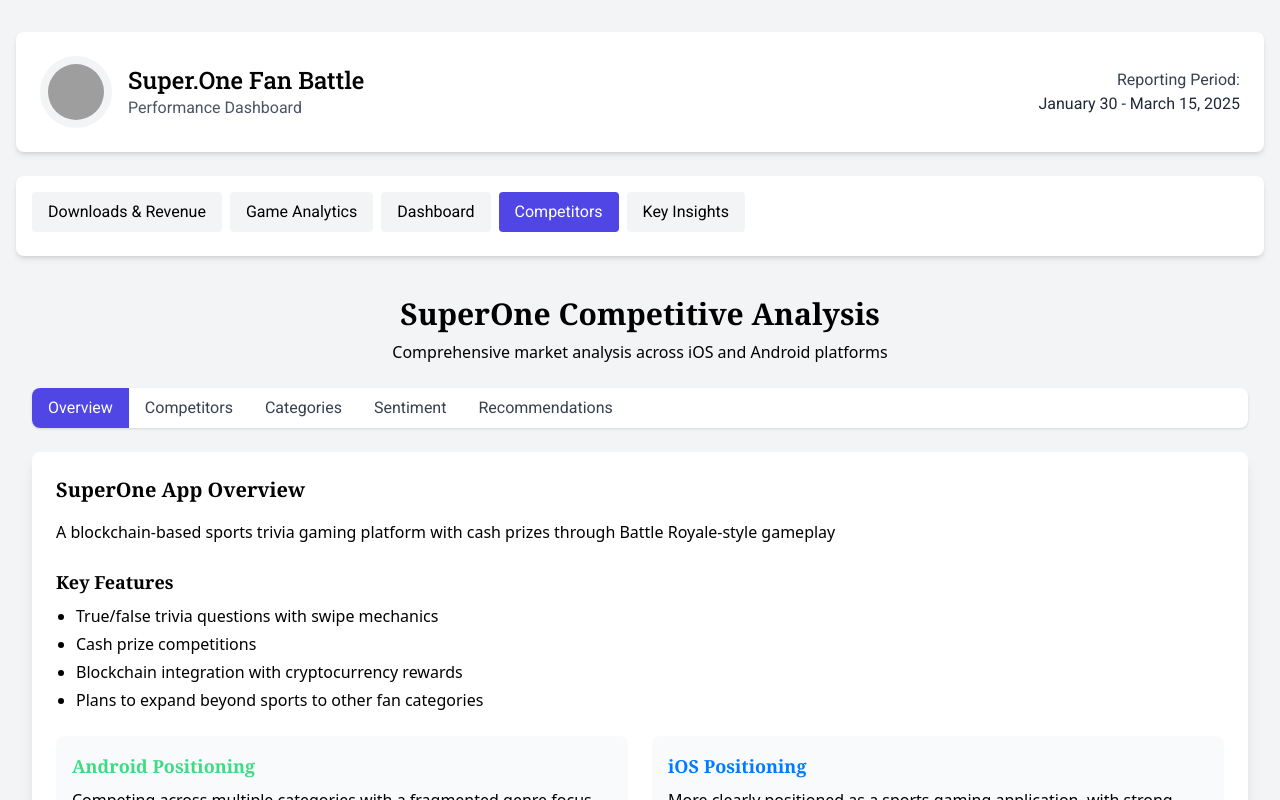
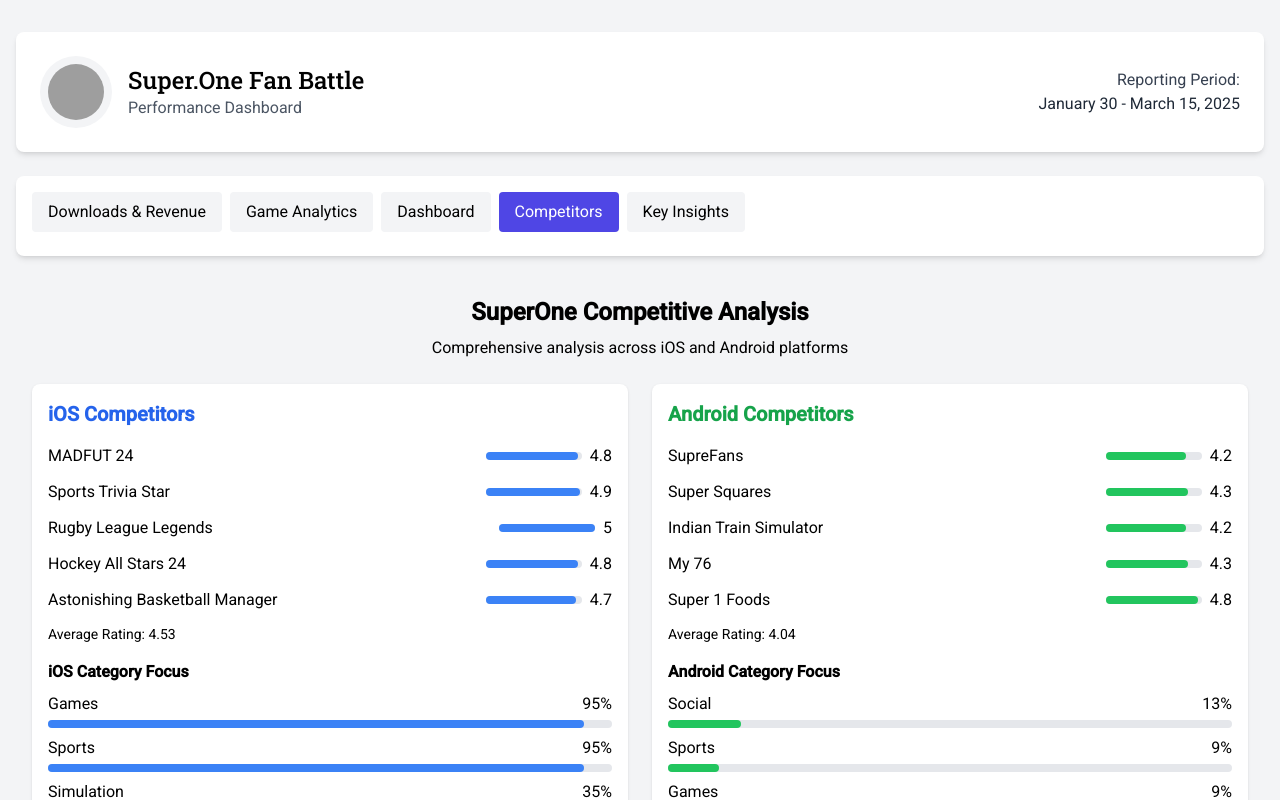
Before and after one commit to robertredbox/RBM_SuperOne_Dashboard_170325, a React (Create React App) app: page / in a window 1280 px wide. Both pictures are taken after a click on the button "Competitors". Shown: the top 800 px of the page. Built offline with nearby package versions, Linux system fonts and the light colour scheme; grey boxes are pictures that could not be loaded.

Commit message:
Create much simpler CompetitiveAnalysis component to fix Vercel deployment errors

```diff
--- a/src/components/CompetitiveAnalysis.js
+++ b/src/components/CompetitiveAnalysis.js
@@ -1,26 +1,7 @@
-import React, { useState } from 'react';
+import React from 'react';
 
 const CompetitiveAnalysis = () => {
-  const [activeTab, setActiveTab] = useState('overview');
-  const [platform, setPlatform] = useState('both');
-
-  // Define platform colors
-  const androidColor = '#3DDC84';
-  const iosColor = '#007AFF';
-
-  // Summary data for the app
-  const appSummary = {
-    name: "SuperOne",
-    description: "A blockchain-based sports trivia gaming platform with cash prizes through Battle Royale-style gameplay",
-    keyFeatures: [
-      "True/false trivia questions with swipe mechanics",
-      "Cash prize competitions",
-      "Blockchain integration with cryptocurrency rewards",
-      "Plans to expand beyond sports to other fan categories"
-    ]
-  };
-
-  // Competitor ratings data
+  // Simple data structures for the competitive analysis
   const iosRatings = [
     { name: 'MADFUT 24', rating: 4.8 },
     { name: 'Sports Trivia Star', rating: 4.9 },
@@ -37,7 +18,6 @@
     { name: 'Super 1 Foods', rating: 4.8 }
   ];
 
-  // Category data
   const iosCategories = [
     { name: 'Games', percentage: 95 },
     { name: 'Sports', percentage: 95 },
@@ -52,380 +32,183 @@
     { name: 'Entertainment', percentage: 9 }
   ];
 
-  // User sentiment data
-  const userSentiment = {
-    ios: {
-      positive: [
+  const positiveAndroid = [
+    "Instant payment of winnings to wallet",
+    "Improving app quality with updates",
+    "Visually appealing graphics and user interface",
+    "Exciting gameplay combining sports knowledge and earning potential"
+  ];
+
+  const negativeAndroid = [
+    "Historical login/technical issues",
+    "Some allegations of being a 'scam'",
+    "Token/cryptocurrency issues (disappeared tokens)",
+    "Long development cycle with delayed feature releases"
+  ];
+
+  const positiveIos = [
     "Simple and intuitive gameplay",
     "Attractive visual design",
     "Sports trivia content quality",
     "Cash prize incentives"
-      ],
-      negative: [
+  ];
+
+  const negativeIos = [
     "Limited iOS-specific user feedback available",
     "Competition from higher-rated sports trivia games",
     "Potential crypto-skepticism from mainstream audience"
-      ]
-    },
-    android: {
-      positive: [
-        "Instant payment of winnings to wallet",
-        "Improving app quality with updates",
-        "Visually appealing graphics and user interface",
-        "Exciting gameplay combining sports knowledge and earning potential"
-      ],
-      negative: [
-        "Historical login/technical issues",
-        "Some allegations of being a 'scam'",
-        "Token/cryptocurrency issues (disappeared tokens)",
-        "Long development cycle with delayed feature releases"
-      ]
-    }
-  };
+  ];
 
-  // Recommendations
   const recommendations = [
-    {
-      title: "Platform Optimization",
-      items: [
-        "Prioritize iOS development to compete in the defined sports gaming category",
-        "Maintain Android presence for broader market reach",
-        "Harmonize feature parity across both platforms"
-      ]
-    },
-    {
-      title: "Feature Enhancement",
-      items: [
+    "Prioritize iOS development to compete in the sports gaming category",
     "Address technical issues and stability concerns",
     "Ensure transparency with cryptocurrency/token features",
-        "Expand sports coverage beyond football to compete with multi-sport offerings"
-      ]
-    }
+    "Expand sports coverage beyond football to compete with multi-sport offerings",
+    "Consider premium features similar to iOS competitors"
   ];
 
-  // Tab rendering functions
-  const renderOverviewTab = () => (
-    <div className="bg-white rounded-lg shadow-lg p-6">
-      <h2 className="text-xl font-bold mb-4 font-serif">SuperOne App Overview</h2>
-      <p className="mb-4 font-sans">{appSummary.description}</p>
-
-      <h3 className="text-lg font-semibold mt-6 mb-2 font-serif">Key Features</h3>
-      <ul className="list-disc pl-5 space-y-1 font-sans">
-        {appSummary.keyFeatures.map((feature, index) => (
-          <li key={index}>{feature}</li>
-        ))}
-      </ul>
-
-      <div className="grid grid-cols-1 md:grid-cols-2 gap-6 mt-6">
-        <div className="bg-gray-50 rounded-lg p-4">
-          <h3 className="text-lg font-semibold mb-2 font-serif" style={{color: androidColor}}>Android Positioning</h3>
-          <p className="font-sans">Competing across multiple categories with a fragmented genre focus. SuperOne's identity is less clearly defined on Android.</p>
+  return (
+    <div className="bg-gray-100 p-4">
+      <div className="text-center mb-6">
+        <h1 className="text-2xl font-bold mb-2">SuperOne Competitive Analysis</h1>
+        <p>Comprehensive analysis across iOS and Android platforms</p>
       </div>
 
-        <div className="bg-gray-50 rounded-lg p-4">
-          <h3 className="text-lg font-semibold mb-2 font-serif" style={{color: iosColor}}>iOS Positioning</h3>
-          <p className="font-sans">More clearly positioned as a sports gaming application, with strong category focus consistency among competitors.</p>
-        </div>
-      </div>
-    </div>
-  );
-
-  const renderCompetitorsTab = () => (
-    <div className="bg-white rounded-lg shadow-lg p-6">
-      <h2 className="text-xl font-bold mb-4 font-serif">Top Competitors</h2>
-
-      <div className="flex space-x-4 mb-6">
-        <button
-          className={`px-3 py-1 rounded-lg ${platform === 'android' ? 'bg-green-600 text-white' : 'bg-gray-100'}`}
-          onClick={() => setPlatform('android')}
-        >
-          Android
-        </button>
-        <button
-          className={`px-3 py-1 rounded-lg ${platform === 'ios' ? 'bg-blue-600 text-white' : 'bg-gray-100'}`}
-          onClick={() => setPlatform('ios')}
-        >
-          iOS
-        </button>
-        <button
-          className={`px-3 py-1 rounded-lg ${platform === 'both' ? 'bg-purple-600 text-white' : 'bg-gray-100'}`}
-          onClick={() => setPlatform('both')}
-        >
-          Both
-        </button>
-      </div>
-
-      <div className="grid grid-cols-1 md:grid-cols-2 gap-6">
-        {(platform === 'android' || platform === 'both') && (
-          <div>
-            <h3 className="text-lg font-semibold mb-3 font-serif" style={{color: androidColor}}>Android Top Competitors</h3>
+      <div className="grid grid-cols-1 lg:grid-cols-2 gap-6 mb-6">
+        {/* iOS Competitors Analysis */}
+        <div className="bg-white rounded-lg shadow p-4">
+          <h2 className="text-xl font-bold mb-4 text-blue-600">iOS Competitors</h2>
           <div className="space-y-3">
-              {androidRatings.map((competitor, index) => (
+            {iosRatings.map((competitor, index) => (
               <div key={index} className="flex justify-between items-center">
-                  <span className="font-sans">{competitor.name}</span>
+                <span>{competitor.name}</span>
                 <div className="flex items-center">
                   <div className="w-24 bg-gray-200 rounded-full h-2 mr-2">
-                      <div className="bg-green-500 h-2 rounded-full" style={{ width: `${(competitor.rating/5)*100}%` }}></div>
+                    <div className="bg-blue-500 h-2 rounded-full" style={{width: `${competitor.rating * 20}%`}}></div>
                   </div>
-                    <span className="font-sans">{competitor.rating}</span>
+                  <span>{competitor.rating}</span>
                 </div>
               </div>
             ))}
           </div>
-            <p className="mt-3 text-sm font-sans">Average Rating: 4.04</p>
-          </div>
-        )}
+          <p className="mt-3 text-sm">Average Rating: 4.53</p>
 
-        {(platform === 'ios' || platform === 'both') && (
-          <div>
-            <h3 className="text-lg font-semibold mb-3 font-serif" style={{color: iosColor}}>iOS Top Competitors</h3>
-            <div className="space-y-3">
-              {iosRatings.map((competitor, index) => (
-                <div key={index} className="flex justify-between items-center">
-                  <span className="font-sans">{competitor.name}</span>
-                  <div className="flex items-center">
-                    <div className="w-24 bg-gray-200 rounded-full h-2 mr-2">
-                      <div className="bg-blue-500 h-2 rounded-full" style={{ width: `${(competitor.rating/5)*100}%` }}></div>
-                    </div>
-                    <span className="font-sans">{competitor.rating}</span>
-                  </div>
-                </div>
-              ))}
-            </div>
-            <p className="mt-3 text-sm font-sans">Average Rating: 4.53</p>
-          </div>
-        )}
-      </div>
-
-      <div className="mt-6 bg-gray-50 p-4 rounded-lg">
-        <h3 className="text-lg font-semibold mb-2 font-serif">Key Insights</h3>
-        <ul className="list-disc pl-5 space-y-1 font-sans">
-          <li>iOS competitors have higher average ratings (4.53 vs 4.04)</li>
-          <li>Android has 100% free apps while iOS has 30% paid apps</li>
-          <li>iOS competition is more focused in the sports/games categories</li>
-        </ul>
-      </div>
-    </div>
-  );
-
-  const renderCategoriesTab = () => (
-    <div className="bg-white rounded-lg shadow-lg p-6">
-      <h2 className="text-xl font-bold mb-4 font-serif">Category Analysis</h2>
-
-      <div className="flex space-x-4 mb-6">
-        <button
-          className={`px-3 py-1 rounded-lg ${platform === 'android' ? 'bg-green-600 text-white' : 'bg-gray-100'}`}
-          onClick={() => setPlatform('android')}
-        >
-          Android
-        </button>
-        <button
-          className={`px-3 py-1 rounded-lg ${platform === 'ios' ? 'bg-blue-600 text-white' : 'bg-gray-100'}`}
-          onClick={() => setPlatform('ios')}
-        >
-          iOS
-        </button>
-        <button
-          className={`px-3 py-1 rounded-lg ${platform === 'both' ? 'bg-purple-600 text-white' : 'bg-gray-100'}`}
-          onClick={() => setPlatform('both')}
-        >
-          Both
-        </button>
-      </div>
-
-      <div className="grid grid-cols-1 md:grid-cols-2 gap-6">
-        {(platform === 'android' || platform === 'both') && (
-          <div>
-            <h3 className="text-lg font-semibold mb-3 font-serif" style={{color: androidColor}}>Android Categories</h3>
-            <div className="space-y-3">
-              {androidCategories.map((category, index) => (
+          <h3 className="font-bold mt-4 mb-2">iOS Category Focus</h3>
+          <div className="space-y-2">
+            {iosCategories.map((category, index) => (
               <div key={index}>
                 <div className="flex justify-between">
-                    <span className="font-sans">{category.name}</span>
-                    <span className="font-sans">{category.percentage}%</span>
+                  <span>{category.name}</span>
+                  <span>{category.percentage}%</span>
                 </div>
                 <div className="w-full bg-gray-200 rounded-full h-2 mt-1">
-                    <div className="bg-green-500 h-2 rounded-full" style={{ width: `${category.percentage}%` }}></div>
+                  <div className="bg-blue-500 h-2 rounded-full" style={{width: `${category.percentage}%`}}></div>
                 </div>
               </div>
             ))}
           </div>
         </div>
-        )}
 
-        {(platform === 'ios' || platform === 'both') && (
-          <div>
-            <h3 className="text-lg font-semibold mb-3 font-serif" style={{color: iosColor}}>iOS Categories</h3>
+        {/* Android Competitors Analysis */}
+        <div className="bg-white rounded-lg shadow p-4">
+          <h2 className="text-xl font-bold mb-4 text-green-600">Android Competitors</h2>
           <div className="space-y-3">
-              {iosCategories.map((category, index) => (
+            {androidRatings.map((competitor, index) => (
+              <div key={index} className="flex justify-between items-center">
+                <span>{competitor.name}</span>
+                <div className="flex items-center">
+                  <div className="w-24 bg-gray-200 rounded-full h-2 mr-2">
+                    <div className="bg-green-500 h-2 rounded-full" style={{width: `${competitor.rating * 20}%`}}></div>
+                  </div>
+                  <span>{competitor.rating}</span>
+                </div>
+              </div>
+            ))}
+          </div>
+          <p className="mt-3 text-sm">Average Rating: 4.04</p>
+
+          <h3 className="font-bold mt-4 mb-2">Android Category Focus</h3>
+          <div className="space-y-2">
+            {androidCategories.map((category, index) => (
               <div key={index}>
                 <div className="flex justify-between">
-                    <span className="font-sans">{category.name}</span>
-                    <span className="font-sans">{category.percentage}%</span>
+                  <span>{category.name}</span>
+                  <span>{category.percentage}%</span>
                 </div>
                 <div className="w-full bg-gray-200 rounded-full h-2 mt-1">
-                    <div className="bg-blue-500 h-2 rounded-full" style={{ width: `${category.percentage}%` }}></div>
+                  <div className="bg-green-500 h-2 rounded-full" style={{width: `${category.percentage}%`}}></div>
                 </div>
               </div>
             ))}
           </div>
         </div>
-        )}
-      </div>
-    </div>
-  );
-
-  const renderSentimentTab = () => (
-    <div className="bg-white rounded-lg shadow-lg p-6">
-      <h2 className="text-xl font-bold mb-4 font-serif">User Sentiment</h2>
-
-      <div className="flex space-x-4 mb-6">
-        <button
-          className={`px-3 py-1 rounded-lg ${platform === 'android' ? 'bg-green-600 text-white' : 'bg-gray-100'}`}
-          onClick={() => setPlatform('android')}
-        >
-          Android
-        </button>
-        <button
-          className={`px-3 py-1 rounded-lg ${platform === 'ios' ? 'bg-blue-600 text-white' : 'bg-gray-100'}`}
-          onClick={() => setPlatform('ios')}
-        >
-          iOS
-        </button>
-        <button
-          className={`px-3 py-1 rounded-lg ${platform === 'both' ? 'bg-purple-600 text-white' : 'bg-gray-100'}`}
-          onClick={() => setPlatform('both')}
-        >
-          Both
-        </button>
       </div>
 
-      <div className="grid grid-cols-1 md:grid-cols-2 gap-6">
-        {(platform === 'android' || platform === 'both') && (
-          <div>
-            <h3 className="text-lg font-semibold mb-3 font-serif" style={{color: androidColor}}>Android User Sentiment</h3>
+      <div className="grid grid-cols-1 lg:grid-cols-2 gap-6 mb-6">
+        {/* iOS User Sentiment */}
+        <div className="bg-white rounded-lg shadow p-4">
+          <h2 className="text-xl font-bold mb-4 text-blue-600">iOS User Sentiment</h2>
 
           <div className="bg-green-50 p-3 rounded-lg mb-4">
-              <h4 className="font-medium mb-2 font-serif">Positive Feedback</h4>
-              <ul className="list-disc pl-5 space-y-1 font-sans">
-                {userSentiment.android.positive.map((item, index) => (
+            <h3 className="font-bold mb-2">Positive Feedback</h3>
+            <ul className="list-disc pl-5 space-y-1">
+              {positiveIos.map((item, index) => (
                 <li key={index}>{item}</li>
               ))}
             </ul>
           </div>
 
           <div className="bg-red-50 p-3 rounded-lg">
-              <h4 className="font-medium mb-2 font-serif">Negative Feedback</h4>
-              <ul className="list-disc pl-5 space-y-1 font-sans">
-                {userSentiment.android.negative.map((item, index) => (
+            <h3 className="font-bold mb-2">Negative Feedback</h3>
+            <ul className="list-disc pl-5 space-y-1">
+              {negativeIos.map((item, index) => (
                 <li key={index}>{item}</li>
               ))}
             </ul>
           </div>
         </div>
-        )}
 
-        {(platform === 'ios' || platform === 'both') && (
-          <div>
-            <h3 className="text-lg font-semibold mb-3 font-serif" style={{color: iosColor}}>iOS User Sentiment</h3>
+        {/* Android User Sentiment */}
+        <div className="bg-white rounded-lg shadow p-4">
+          <h2 className="text-xl font-bold mb-4 text-green-600">Android User Sentiment</h2>
 
           <div className="bg-green-50 p-3 rounded-lg mb-4">
-              <h4 className="font-medium mb-2 font-serif">Positive Feedback</h4>
-              <ul className="list-disc pl-5 space-y-1 font-sans">
-                {userSentiment.ios.positive.map((item, index) => (
+            <h3 className="font-bold mb-2">Positive Feedback</h3>
+            <ul className="list-disc pl-5 space-y-1">
+              {positiveAndroid.map((item, index) => (
                 <li key={index}>{item}</li>
               ))}
             </ul>
           </div>
 
           <div className="bg-red-50 p-3 rounded-lg">
-              <h4 className="font-medium mb-2 font-serif">Negative Feedback</h4>
-              <ul className="list-disc pl-5 space-y-1 font-sans">
-                {userSentiment.ios.negative.map((item, index) => (
+            <h3 className="font-bold mb-2">Negative Feedback</h3>
+            <ul className="list-disc pl-5 space-y-1">
+              {negativeAndroid.map((item, index) => (
                 <li key={index}>{item}</li>
               ))}
             </ul>
           </div>
         </div>
-        )}
       </div>
-    </div>
-  );
 
-  const renderRecommendationsTab = () => (
-    <div className="bg-white rounded-lg shadow-lg p-6">
-      <h2 className="text-xl font-bold mb-4 font-serif">Strategic Recommendations</h2>
-
-      <div className="space-y-6">
-        {recommendations.map((section, index) => (
-          <div key={index} className="bg-gray-50 p-4 rounded-lg">
-            <h3 className="text-lg font-semibold mb-3 font-serif">{section.title}</h3>
-            <ul className="list-disc pl-5 space-y-1 font-sans">
-              {section.items.map((item, idx) => (
-                <li key={idx}>{item}</li>
+      {/* Strategic Recommendations */}
+      <div className="bg-white rounded-lg shadow p-4 mb-6">
+        <h2 className="text-xl font-bold mb-4">Strategic Recommendations</h2>
+        <ul className="list-disc pl-5 space-y-2">
+          {recommendations.map((item, index) => (
+            <li key={index}>{item}</li>
           ))}
         </ul>
       </div>
-        ))}
 
-        <div className="bg-blue-50 p-4 rounded-lg">
-          <h3 className="text-lg font-semibold mb-3 font-serif">Key Opportunity</h3>
-          <p className="font-sans">
+      {/* Key Opportunity */}
+      <div className="bg-blue-50 rounded-lg shadow p-4">
+        <h2 className="text-xl font-bold mb-2">Key Opportunity</h2>
+        <p>
           The most significant opportunity appears to be in establishing SuperOne as the dominant player in the crypto-integrated sports trivia niche, leveraging both traditional cash prizes and blockchain rewards to appeal to both mainstream sports fans and crypto enthusiasts.
         </p>
       </div>
-      </div>
-    </div>
-  );
-
-  return (
-    <div className="bg-gray-100 p-4">
-      {/* Header */}
-      <div className="mb-6 text-center">
-        <h1 className="text-3xl font-bold mb-2 font-serif">SuperOne Competitive Analysis</h1>
-        <p className="font-sans">Comprehensive market analysis across iOS and Android platforms</p>
-      </div>
-
-      {/* Navigation */}
-      <div className="flex flex-wrap mb-6 bg-white rounded-lg shadow overflow-hidden">
-        <button
-          onClick={() => setActiveTab('overview')}
-          className={`px-4 py-2 ${activeTab === 'overview' ? 'bg-indigo-600 text-white' : 'bg-white text-gray-700'}`}
-        >
-          Overview
-        </button>
-        <button
-          onClick={() => setActiveTab('competitors')}
-          className={`px-4 py-2 ${activeTab === 'competitors' ? 'bg-indigo-600 text-white' : 'bg-white text-gray-700'}`}
-        >
-          Competitors
-        </button>
-        <button
-          onClick={() => setActiveTab('categories')}
-          className={`px-4 py-2 ${activeTab === 'categories' ? 'bg-indigo-600 text-white' : 'bg-white text-gray-700'}`}
-        >
-          Categories
-        </button>
-        <button
-          onClick={() => setActiveTab('sentiment')}
-          className={`px-4 py-2 ${activeTab === 'sentiment' ? 'bg-indigo-600 text-white' : 'bg-white text-gray-700'}`}
-        >
-          Sentiment
-        </button>
-        <button
-          onClick={() => setActiveTab('recommendations')}
-          className={`px-4 py-2 ${activeTab === 'recommendations' ? 'bg-indigo-600 text-white' : 'bg-white text-gray-700'}`}
-        >
-          Recommendations
-        </button>
-      </div>
-
-      {/* Content */}
-      {activeTab === 'overview' && renderOverviewTab()}
-      {activeTab === 'competitors' && renderCompetitorsTab()}
-      {activeTab === 'categories' && renderCategoriesTab()}
-      {activeTab === 'sentiment' && renderSentimentTab()}
-      {activeTab === 'recommendations' && renderRecommendationsTab()}
     </div>
   );
 };
```
Lines whose indentation alone changed are shown as unchanged.
